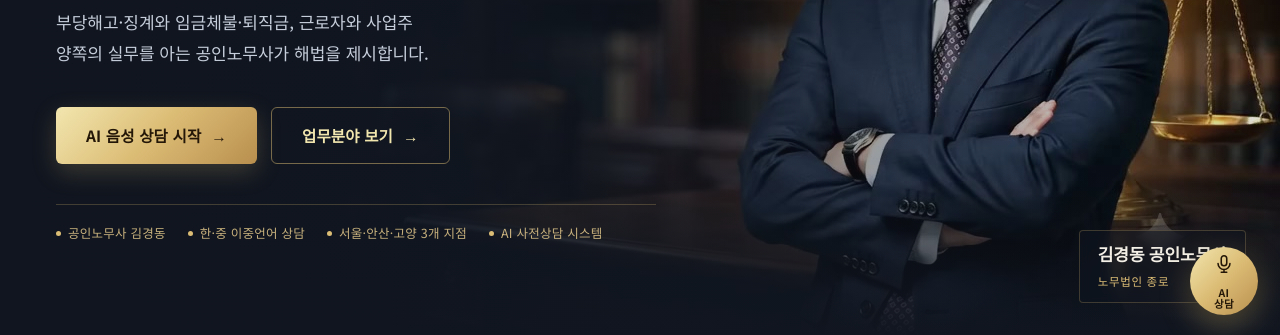
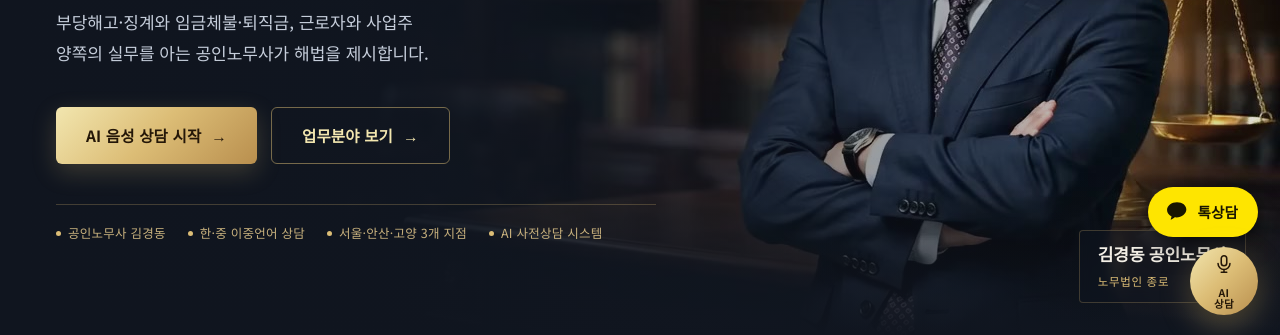
Before and after one commit to topbanker99-ai/jongno-labor, a website: page public/index.html in a window 1280 px wide. Shown: the part 463-798 px from the top of the page. Drawn offline with Linux system fonts and the light colour scheme; a web font is replaced by a local one.

Commit message:
Add files via upload

```diff
--- a/public/index.html
+++ b/public/index.html
@@ -469,6 +469,15 @@ body.spa .hero.view-on{display:flex}
 .consult-fab svg{width:22px;height:22px;margin-bottom:1px}
 .consult-fab span{font-size:10.5px;font-weight:800;letter-spacing:.04em}
 .consult-fab:hover{transform:translateY(-3px) scale(1.04);box-shadow:0 14px 36px rgba(220,189,118,.45),0 6px 16px rgba(0,0,0,.45)}
+/* 톡상담 플로팅 버튼 (카카오 스타일 · AI상담 버튼 위) */
+.kakao-fab{position:fixed;right:22px;bottom:100px;z-index:60;display:inline-flex;align-items:center;gap:8px;
+  padding:12px 20px 12px 16px;border-radius:30px;background:#FEE500;color:#191600;text-decoration:none;
+  font-weight:800;font-size:14.5px;letter-spacing:.01em;font-family:var(--sans);
+  box-shadow:0 10px 26px rgba(0,0,0,.35),0 3px 10px rgba(0,0,0,.25);
+  transition:transform .22s ease,box-shadow .22s ease;cursor:pointer;border:none;line-height:1}
+.kakao-fab:hover{transform:translateY(-3px) scale(1.04);box-shadow:0 16px 34px rgba(0,0,0,.42)}
+.kakao-fab .kico{width:26px;height:26px;flex:0 0 auto}
+@media(max-width:640px){.kakao-fab{right:16px;bottom:88px;padding:11px 17px 11px 14px;font-size:13.5px}.kakao-fab .kico{width:23px;height:23px}}
 @media(max-width:640px){.consult-fab{right:16px;bottom:16px;width:60px;height:60px}}
 
 /* ---------- 전체화면 상담 오버레이 ---------- */
@@ -866,6 +875,12 @@ body.no-scroll{overflow:hidden}
 </footer>
 
 <!-- AI 상담 플로팅 버튼 — 클릭 시 전체화면 상담 오버레이 -->
+<!-- 톡상담 플로팅 버튼 (링크는 추후 오픈채팅 주소로 연동) -->
+<a class="kakao-fab" id="kakaoFab" href="#" aria-label="카카오톡 상담" onclick="return false;">
+  <svg class="kico" viewBox="0 0 24 24" fill="#191600" aria-hidden="true"><path d="M12 3C6.9 3 2.8 6.2 2.8 10.2c0 2.5 1.7 4.7 4.2 6-.2.6-.7 2.4-.8 2.8 0 0 0 .2.1.2.1.1.2 0 .2 0 .3-.2 2.6-1.7 3.4-2.3.5.1 1 .1 1.5.1 5.1 0 9.2-3.2 9.2-7.2S17.1 3 12 3z"/></svg>
+  <span>톡상담</span>
+</a>
+
 <button class="consult-fab" id="consultFab" aria-label="AI 노무상담 시작">
   <svg viewBox="0 0 24 24" fill="none" stroke="currentColor" stroke-width="1.7" stroke-linecap="round" stroke-linejoin="round"><rect x="9" y="3" width="6" height="11" rx="3"/><path d="M5.5 11.5a6.5 6.5 0 0013 0M12 18v3M9 21h6"/></svg>
   <span>AI<br>상담</span>
```
